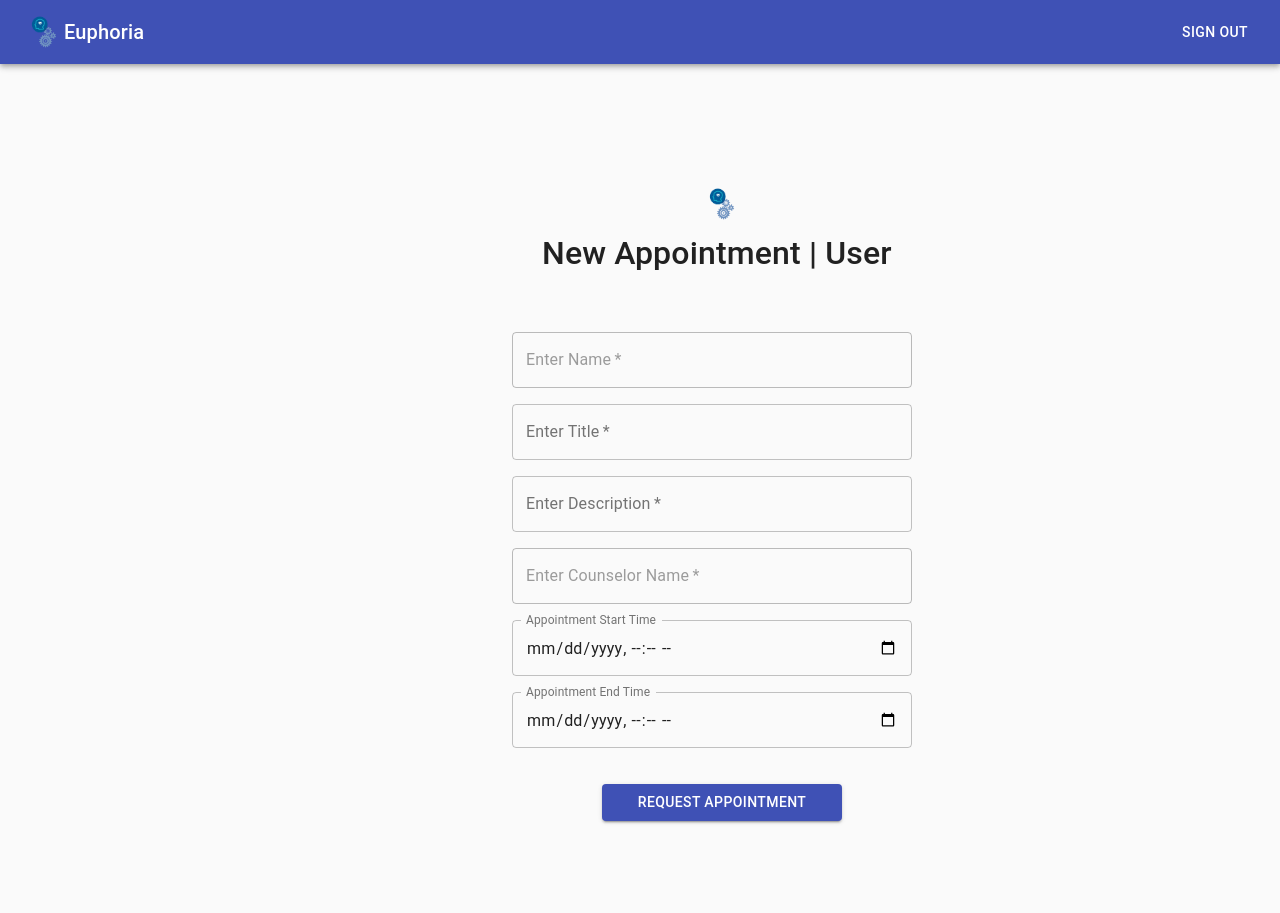
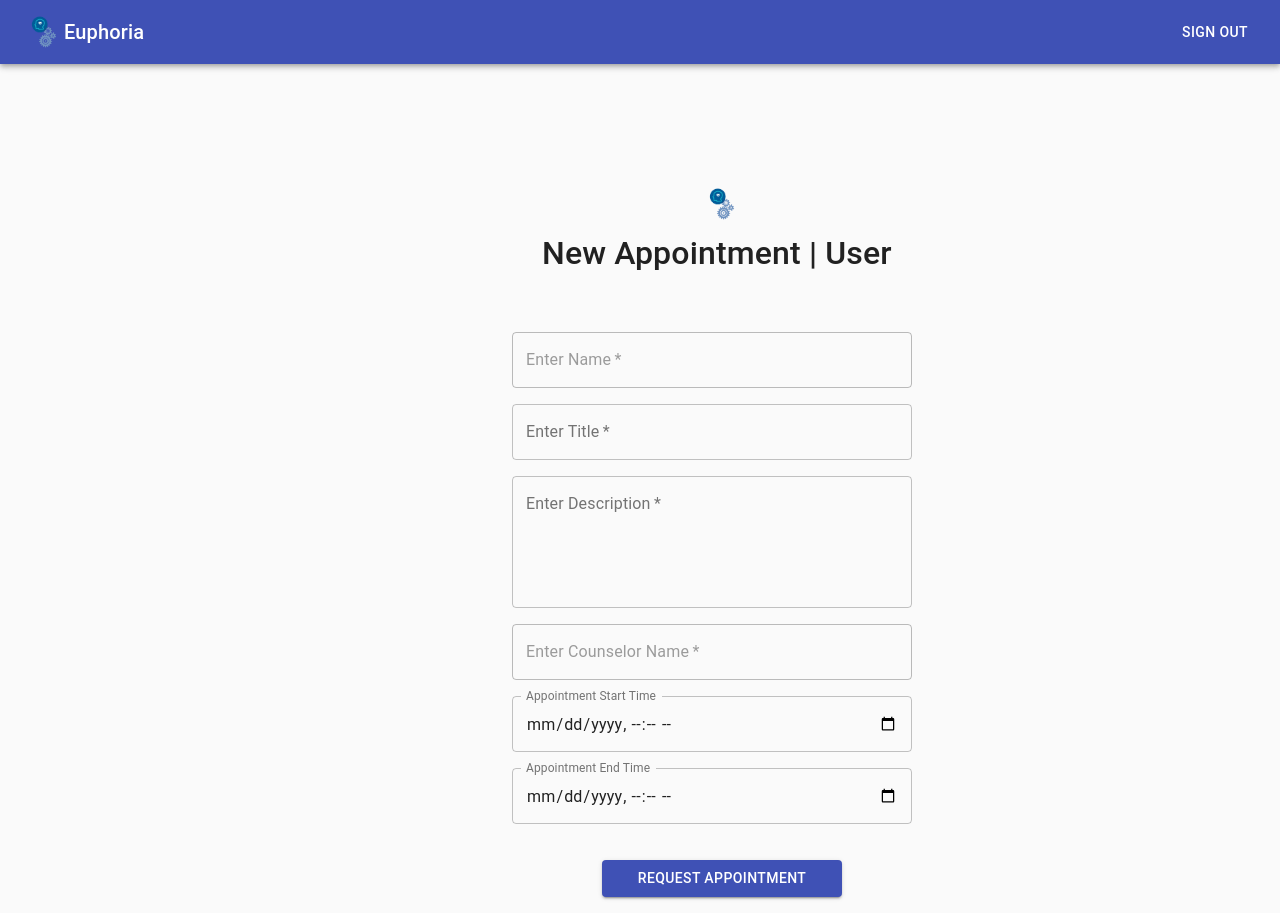
Before and after one commit to euphoria-lk/web-application, a React (Create React App) app: page /user/appointments/1 in a window 1280 px wide. Before the commit the page ends 837 px from the top, so only its background shows below. Built offline with nearby package versions, Linux system fonts and the light colour scheme.

Commit message:
text area issue in description fixed and counselor controlid to uncontrol bug fixed

```diff
--- a/src/views/user/NewAppointmentView.jsx
+++ b/src/views/user/NewAppointmentView.jsx
@@ -36,20 +36,20 @@ class NewAppointmentView extends Component {
 
     onSubmit=(e)=>{
         e.preventDefault();
-        console.log("shit");
+        console.log("datetime"+this.state.startTime);
 
         if(true){
             console.log("ho");
             this.setState({errors:{},accountType:'quick'});
 
-            axios.post('',JSON.stringify(this.state),{headers: {
-            'Content-Type': 'application/json',
-            }}).then( result => {
-                window.location.replace("/user/signupsuccess");
-             }, function(error) {
-                alert('Error occured');
+            // axios.post('',JSON.stringify(this.state),{headers: {
+            // 'Content-Type': 'application/json',
+            // }}).then( result => {
+            //     window.location.replace("/user/signupsuccess");
+            //  }, function(error) {
+            //     alert('Error occured');
 
-             });
+            //  });
         }
     }
     componentDidMount() {
@@ -69,6 +69,7 @@ class NewAppointmentView extends Component {
             let params = queryString.parse(url);
             // console.log(params.name)
             this.state.counselor=params.name;
+            console.log("parameters"+params.name);
     }
     render() {
 
@@ -152,10 +153,11 @@ class NewAppointmentView extends Component {
                                 label="Enter Description"
                                 className={useStyles.textField}
                                 type="text"
-                                name="Description"
-                                autoComplete="Description"
+                                name="description"
+                                autoComplete="description"
                                 margin="none"
-                                rows={3}
+                                multiline="true"
+                                rows={5}
                                 variant="outlined"
                                 style={{ width: '50vh' }}
                                 onChange={this.onChange}
@@ -165,7 +167,7 @@ class NewAppointmentView extends Component {
                             <br/>
 
                         </Form.Group>
-                           <Form.Group controlId="formcounselorq">
+                           <Form.Group >
                             <TextField
                                 required
                                 disabled
@@ -173,13 +175,13 @@ class NewAppointmentView extends Component {
                                 label="Enter Counselor Name"
                                 className={useStyles.textField}
                                 type="text"
-                                name="Counselor"
-                                autoComplete="Counselor"
+                                name="counselor"
+                                autoComplete="counselor"
                                 margin="none"
                                 variant="outlined"
                                 style={{ width: '50vh' }}
                                 onChange={this.onChange}
-                                value={this.state.counselor}
+                                value={this.state.counselor|| ""}
 
                             />
                             <br/>
```
